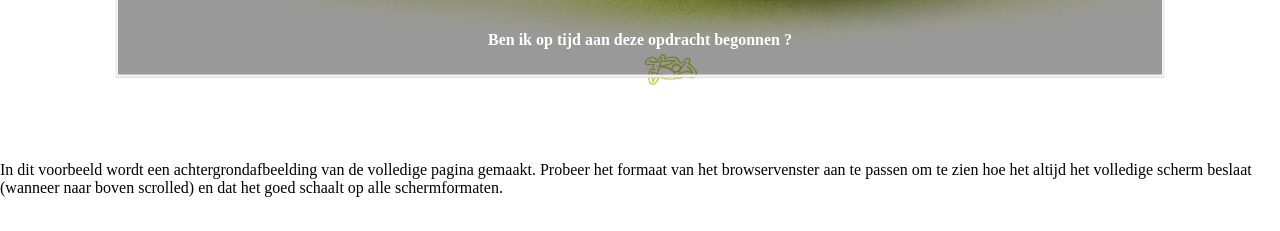
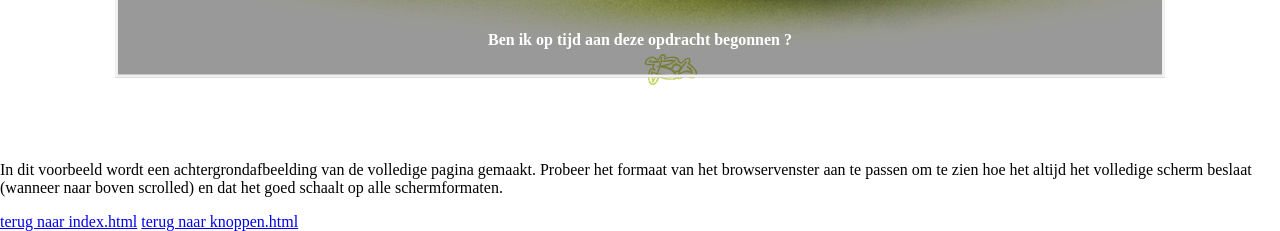
Before and after one commit to LeerlingStem/LeerlingStem.github.io, a plain HTML site: page afbeelding.html in a window 1280 px wide. Shown: the part 655-886 px from the top of the page. Before the commit the page ends 852 px from the top, so only its background shows below. Drawn offline with Linux system fonts and the light colour scheme.

Commit message:
Update afbeelding.html

```diff
--- a/afbeelding.html
+++ b/afbeelding.html
@@ -50,6 +50,7 @@ body, html {
 
 
 <p>In dit voorbeeld wordt een achtergrondafbeelding van de volledige pagina gemaakt. Probeer het formaat van het browservenster aan te passen om te zien hoe het altijd het volledige scherm beslaat (wanneer naar boven scrolled) en dat het goed schaalt op alle schermformaten.</p>
-
+<a href="index.html">terug naar index.html</a>
+ <a href="knoppen.html">terug naar knoppen.html</a>
 </body>
 </html>
```
